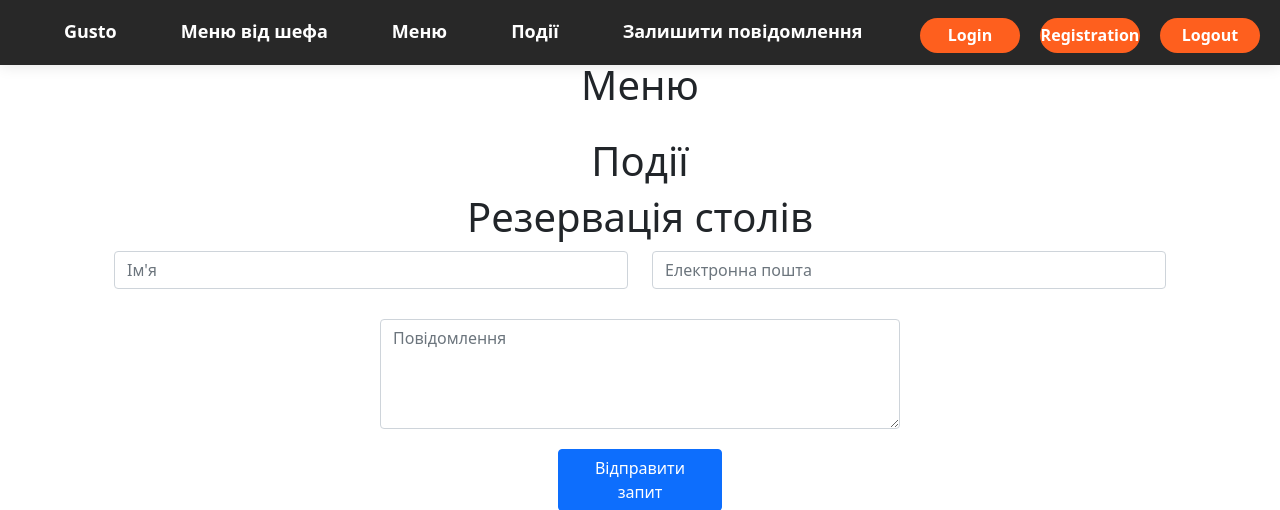
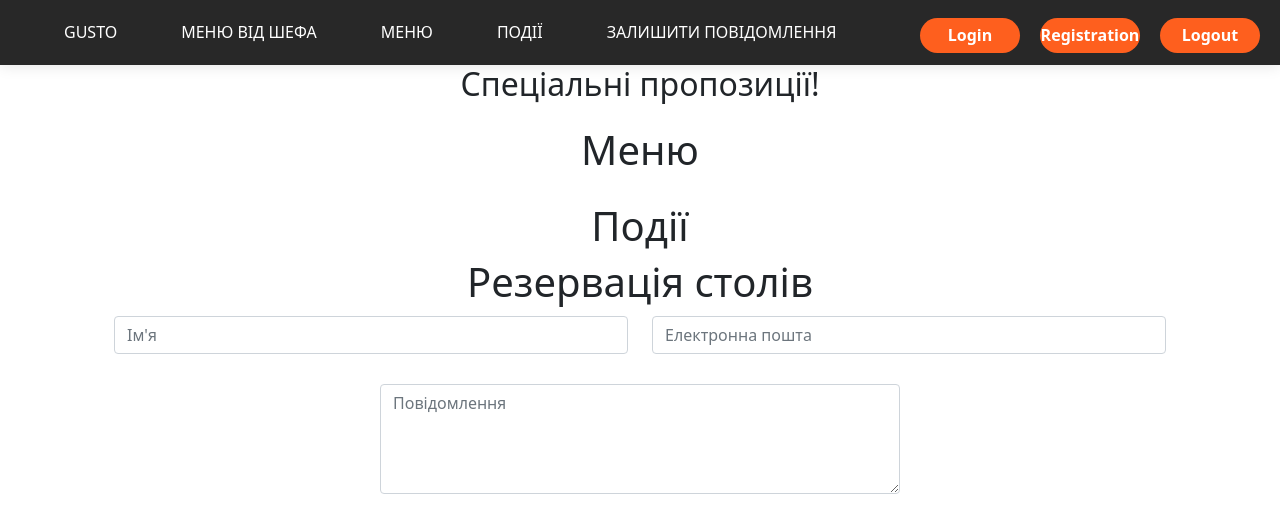
Before and after one commit to YakimovichEV/python-gusto, a Django app: page / in a window 1280 px wide. Shown: the top 510 px of the page. Run offline with Django 3.2, Linux system fonts and the light colour scheme; data that the repository does not hold is empty; some libraries are stand-ins or nearby versions.

Commit message:
Upd styles

```diff
--- a/static/css/styles.css
+++ b/static/css/styles.css
@@ -139,10 +139,6 @@ a {
 
 /* Header */
 header {
-    position: fixed;
-    top: 0;
-    left: 0;
-    z-index: 1000;
     width: 100%;
     height: 65px;
     background: #282828;
@@ -177,17 +173,18 @@ header {
     cursor: pointer;
     margin: 0 10px;
     font-style: normal;
-    font-weight: 700;
-    font-size: 18px;
+    font-weight: 400;
+    font-size: 16px;
     line-height: 22px;
     color: #fff;
     padding: 0 22px;
     transition: 0.2s linear;
     text-decoration: none;
+    text-transform: uppercase;
 }
 
 .header__item ul li a:hover {
-    color: red;
+    color: #fe5f1e;
 }
 
 .header__link {
```
